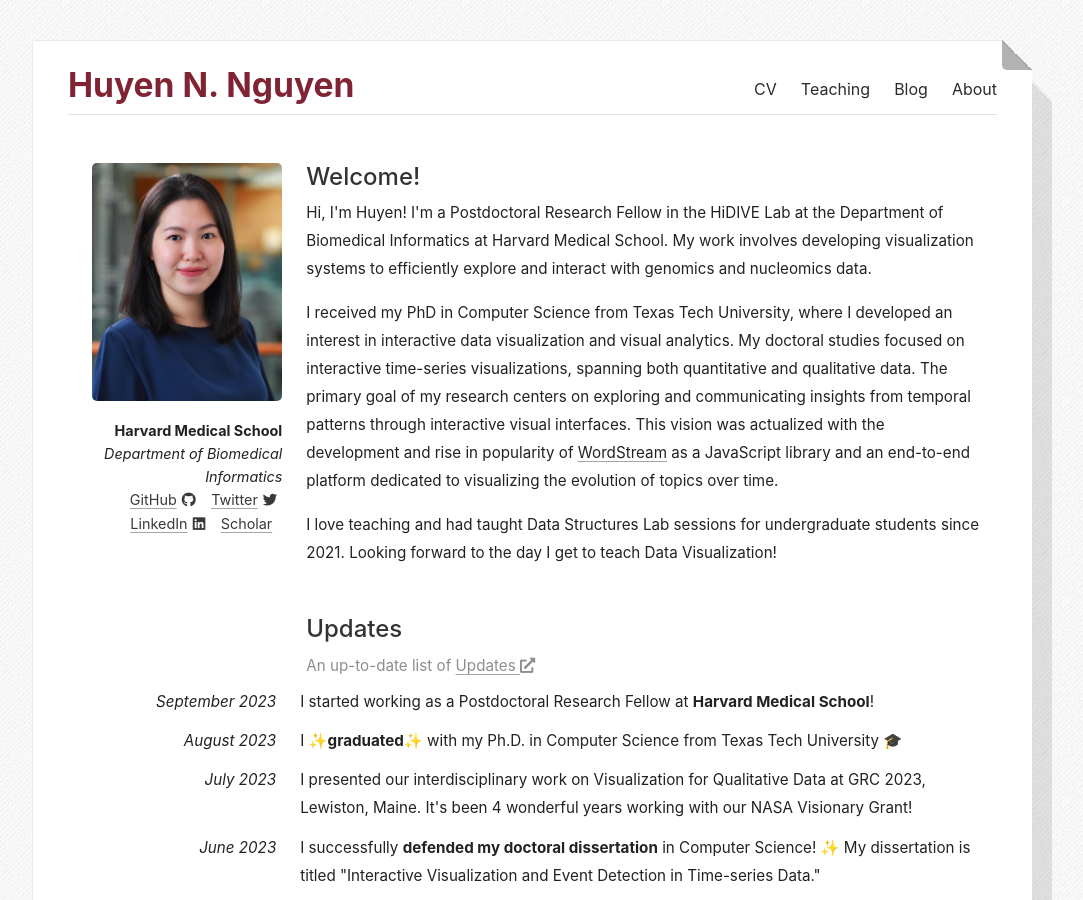
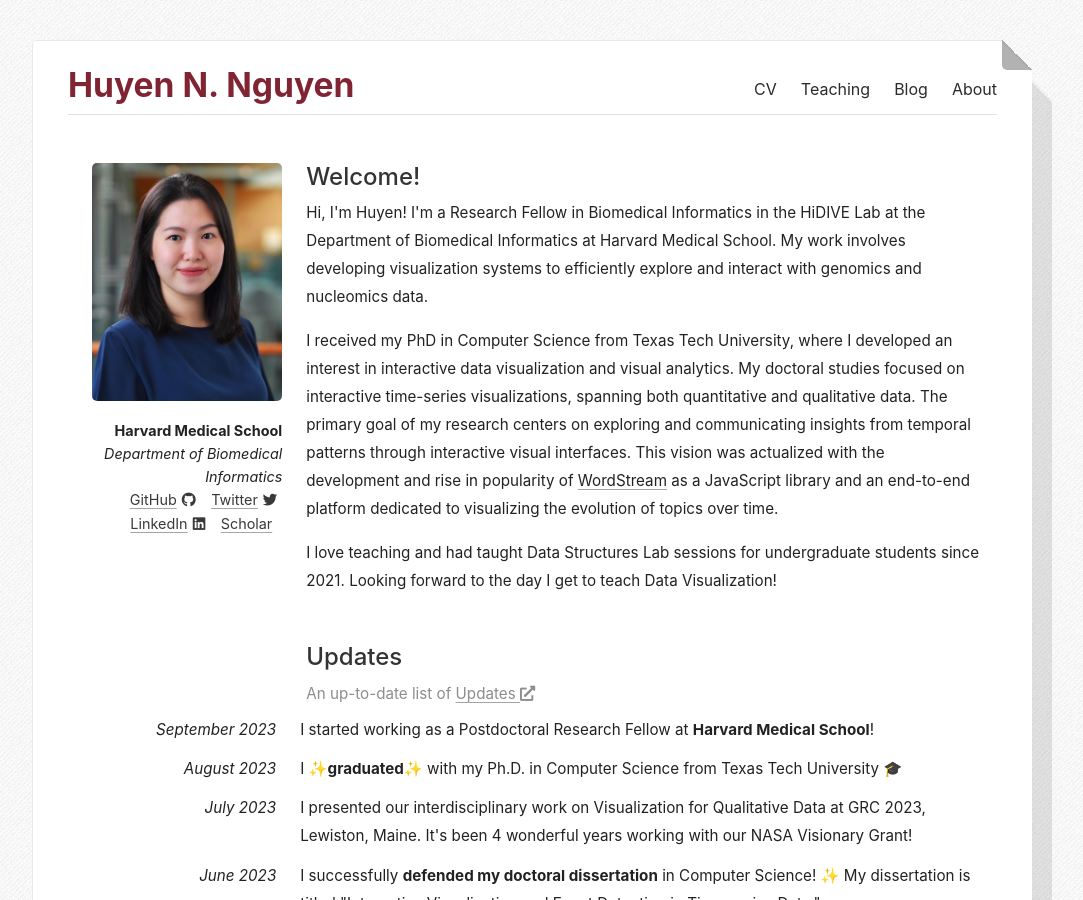
Before and after one commit to huyen-nguyen/huyen-nguyen.github.io, a Jekyll site: the page built from index.html, in a window 1280 px wide and 900 px high. Shown: the whole window, without its empty margins (108-1191 px from the left). Built offline with Jekyll 4.4.1, drawn with Linux system fonts in a browser that asks for light colours; some web fonts are replaced; the list of posts is cut into pages by our own code; a style sheet for code colours, icons or effects is not loaded.

Commit message:
Update home.html

```diff
--- a/_layouts/home.html
+++ b/_layouts/home.html
@@ -21,7 +21,7 @@
 		<div class="welcome first-section">
 			<h4>Welcome!</h4>
 
-			<p>Hi, I'm Huyen! I'm a Postdoctoral Research Fellow in the HiDIVE Lab at the Department of Biomedical Informatics at Harvard Medical School. My work involves developing visualization systems to efficiently explore and interact with genomics and nucleomics data.</p>
+			<p>Hi, I'm Huyen! I'm a Research Fellow in Biomedical Informatics in the HiDIVE Lab at the Department of Biomedical Informatics at Harvard Medical School. My work involves developing visualization systems to efficiently explore and interact with genomics and nucleomics data.</p>
 
 			<p>I received my PhD in Computer Science from Texas Tech University, where I developed an interest in interactive data visualization and visual analytics. My doctoral studies focused on interactive time-series visualizations, spanning both quantitative and qualitative data. The primary goal of my research centers on exploring and communicating insights from temporal patterns through interactive visual interfaces. This vision was actualized with the development and rise in popularity of <a href="https://huyen-nguyen.github.io/WordStream/" target="_blank">WordStream</a> as a JavaScript library and an end-to-end platform dedicated to visualizing the evolution of topics over time. </p>
 
```
